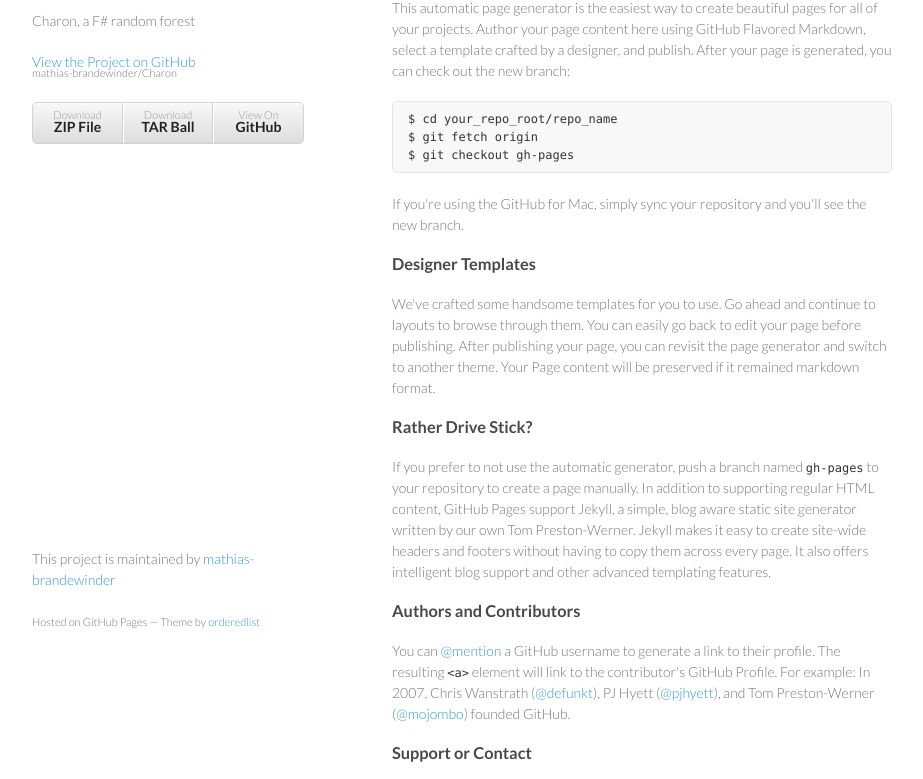
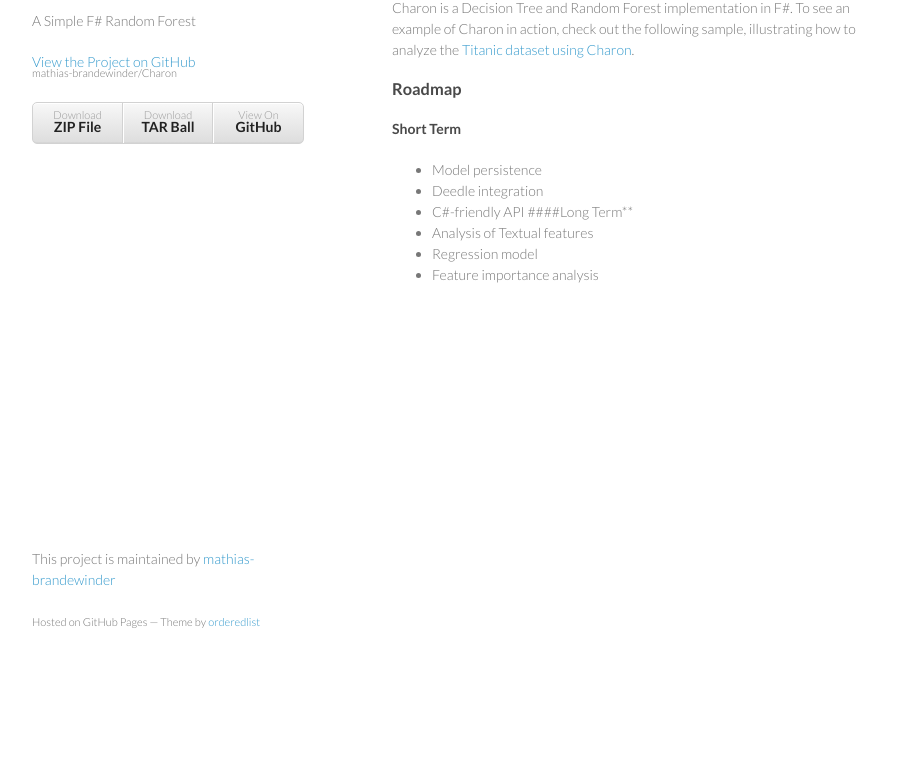
Before and after one commit to mathias-brandewinder/Charon, a plain HTML site: page index.html in a window 1280 px wide. Shown: the part 99-878 px from the top of the page, without its empty margins (178-1101 px from the left). After the commit the page ends 800 px from the top, so only its background shows below. Drawn offline with Linux system fonts and the light colour scheme.

```diff
--- a/index.html
+++ b/index.html
@@ -3,7 +3,7 @@
   <head>
     <meta charset="utf-8">
     <meta http-equiv="X-UA-Compatible" content="chrome=1">
-    <title>charon.github.io by mathias-brandewinder</title>
+    <title>Charon by mathias-brandewinder</title>
 
     <link rel="stylesheet" href="stylesheets/styles.css">
     <link rel="stylesheet" href="stylesheets/pygment_trac.css">
@@ -15,8 +15,8 @@
   <body>
     <div class="wrapper">
       <header>
-        <h1>charon.github.io</h1>
-        <p>Charon, a F# random forest</p>
+        <h1>Charon</h1>
+        <p>A Simple F# Random Forest</p>
 
         <p class="view"><a href="https://github.com/mathias-brandewinder/Charon">View the Project on GitHub <small>mathias-brandewinder/Charon</small></a></p>
 
@@ -29,36 +29,26 @@
       </header>
       <section>
         <h3>
-<a name="welcome-to-github-pages" class="anchor" href="#welcome-to-github-pages"><span class="octicon octicon-link"></span></a>Welcome to GitHub Pages.</h3>
+<a name="what-is-charon" class="anchor" href="#what-is-charon"><span class="octicon octicon-link"></span></a>What is Charon?</h3>
 
-<p>This automatic page generator is the easiest way to create beautiful pages for all of your projects. Author your page content here using GitHub Flavored Markdown, select a template crafted by a designer, and publish. After your page is generated, you can check out the new branch:</p>
-
-<pre><code>$ cd your_repo_root/repo_name
-$ git fetch origin
-$ git checkout gh-pages
-</code></pre>
-
-<p>If you're using the GitHub for Mac, simply sync your repository and you'll see the new branch.</p>
+<p>Charon is a Decision Tree and Random Forest implementation in F#.
+To see an example of Charon in action, check out the following sample, illustrating how to analyze the <a href="https://github.com/mathias-brandewinder/Charon/blob/1188e24e312069e4a4e19199342ae9db5e5456d0/Charon/Charon.Examples/Titanic.fsx">Titanic dataset using Charon</a>.</p>
 
 <h3>
-<a name="designer-templates" class="anchor" href="#designer-templates"><span class="octicon octicon-link"></span></a>Designer Templates</h3>
+<a name="roadmap" class="anchor" href="#roadmap"><span class="octicon octicon-link"></span></a>Roadmap</h3>
 
-<p>We've crafted some handsome templates for you to use. Go ahead and continue to layouts to browse through them. You can easily go back to edit your page before publishing. After publishing your page, you can revisit the page generator and switch to another theme. Your Page content will be preserved if it remained markdown format.</p>
+<h4>
+<a name="short-term" class="anchor" href="#short-term"><span class="octicon octicon-link"></span></a>Short Term</h4>
 
-<h3>
-<a name="rather-drive-stick" class="anchor" href="#rather-drive-stick"><span class="octicon octicon-link"></span></a>Rather Drive Stick?</h3>
-
-<p>If you prefer to not use the automatic generator, push a branch named <code>gh-pages</code> to your repository to create a page manually. In addition to supporting regular HTML content, GitHub Pages support Jekyll, a simple, blog aware static site generator written by our own Tom Preston-Werner. Jekyll makes it easy to create site-wide headers and footers without having to copy them across every page. It also offers intelligent blog support and other advanced templating features.</p>
-
-<h3>
-<a name="authors-and-contributors" class="anchor" href="#authors-and-contributors"><span class="octicon octicon-link"></span></a>Authors and Contributors</h3>
-
-<p>You can <a href="https://github.com/blog/821" class="user-mention">@mention</a> a GitHub username to generate a link to their profile. The resulting <code>&lt;a&gt;</code> element will link to the contributor's GitHub Profile. For example: In 2007, Chris Wanstrath (<a href="https://github.com/defunkt" class="user-mention">@defunkt</a>), PJ Hyett (<a href="https://github.com/pjhyett" class="user-mention">@pjhyett</a>), and Tom Preston-Werner (<a href="https://github.com/mojombo" class="user-mention">@mojombo</a>) founded GitHub.</p>
-
-<h3>
-<a name="support-or-contact" class="anchor" href="#support-or-contact"><span class="octicon octicon-link"></span></a>Support or Contact</h3>
-
-<p>Having trouble with Pages? Check out the documentation at <a href="http://help.github.com/pages">http://help.github.com/pages</a> or contact <a href="mailto:support@github.com">support@github.com</a> and we’ll help you sort it out.</p>
+<ul>
+<li>Model persistence</li>
+<li>Deedle integration</li>
+<li>C#-friendly API
+####Long Term**</li>
+<li>Analysis of Textual features</li>
+<li>Regression model</li>
+<li>Feature importance analysis</li>
+</ul>
       </section>
       <footer>
         <p>This project is maintained by <a href="https://github.com/mathias-brandewinder">mathias-brandewinder</a></p>
```
Also changed, not shown: params.json (+1 -1 lines).
